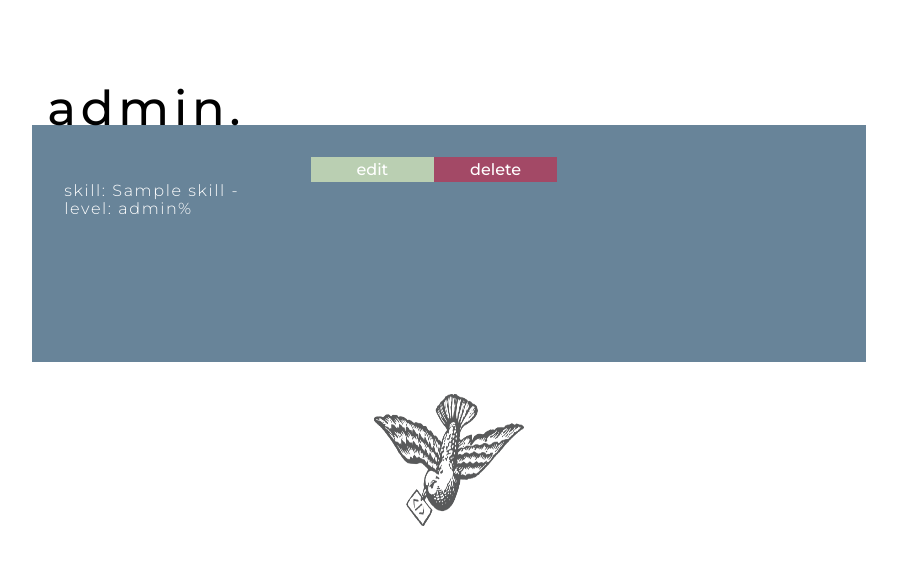
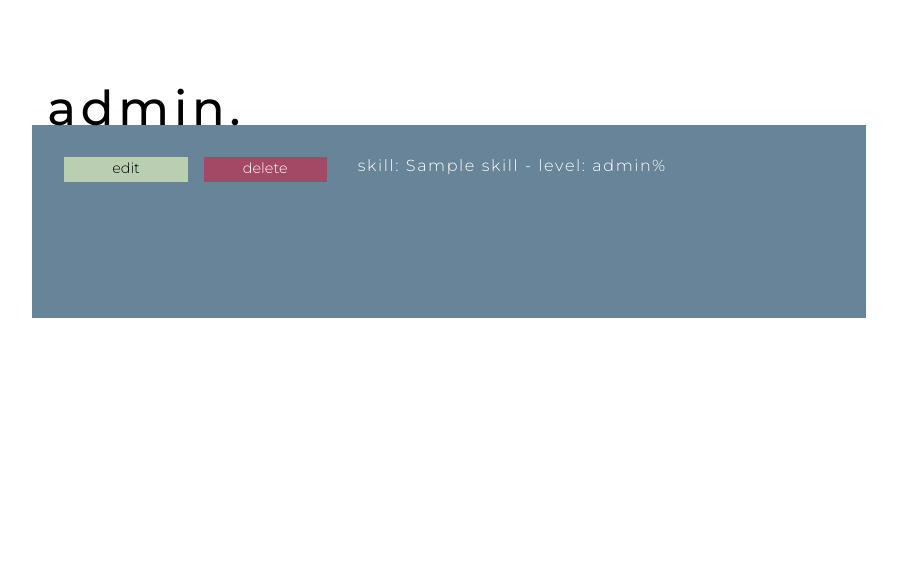
Before and after one commit to GarySimons/Gary_Simons, a Flask app: page /admin in a window 1280 px wide. Shown: the part 74-639 px from the top of the page, without its empty margins (191-1088 px from the left). Run offline with Flask 2, Linux system fonts and the light colour scheme; a database or web service that is not in the repository returns one stand-in record (Sample ...); some libraries are stand-ins or nearby versions.

Commit message:
Adjusting styling and grids on Admin page

```diff
--- a/static/css/style.css
+++ b/static/css/style.css
@@ -472,27 +472,32 @@ body {
 .btneditskill {
     height: 1.6rem;
     width: 5rem;
+    font-size: 0.9rem;
     background-color: #bacfb2;
-    color: #fff;
+    color: #000;
+    font-weight: 300;
     text-align: center;
-    margin-right: 0rem;
+    margin-right: 1rem;
     padding: 0.1rem;
     text-decoration: none !important;
 }
 
 .btneditskill:hover {
     text-decoration: none !important;
-    color: #000 !important;
+    color: #fff; !important;
     transition: .1s ease-in-out;
+
 }
 
 .btndeleteskill {
     height: 1.6rem;
     width: 5rem;
+    font-size: 0.9rem;
     background-color: #a34966;
     color: #fff;
+    font-weight: 300;
     text-align: center;
-    margin-right: 0rem;
+    margin-right: 1rem;
     padding: 0.1rem;
     text-decoration: none !important;
 }
--- a/templates/admin.html
+++ b/templates/admin.html
@@ -9,22 +9,20 @@
     <div class="row justify-content-center">
         <div class="col-sm-8 col-md-8 col-lg-8 adminbox">
             {% for skills in skills %}
-                <div class="row col-12  justify-content-center">
+                <div class="row col-12">
                 <a type="button" href="{{url_for('edit_skill', skill_id=skills._id)}}" class="btneditskill col-sm-10 col-md-2">edit</a>
                 <a type="button" href="{{url_for('delete_skill', skill_id=skills._id)}}" class="btndeleteskill col-sm-10 col-md-2">delete</a>
+                <p class="listtext col-sm-10 col-md-6 ">skill: {{skills.skill}} - level: {{skills.level}}%</p>
             </div>
-            <div class="row col-sm-10 col-md-4">
-                <p class="listtext">skill: {{skills.skill}} - level: {{skills.level}}%</p>
+            <div class="row col-sm-12 col-md-4">
+
             </div>
             {% endfor %}
 
     </div>
 
 
-<!-- Bird -->
-        <div class="row col-12 justify-content-center">
-            <img id="birdsmall" src="static/images/bird80black.png" alt="Bird" class="img-fluid">
-        </div>
+
 
 
 
```
Also changed, not shown: other parts of static/css/style.css (+1 -10 lines).
